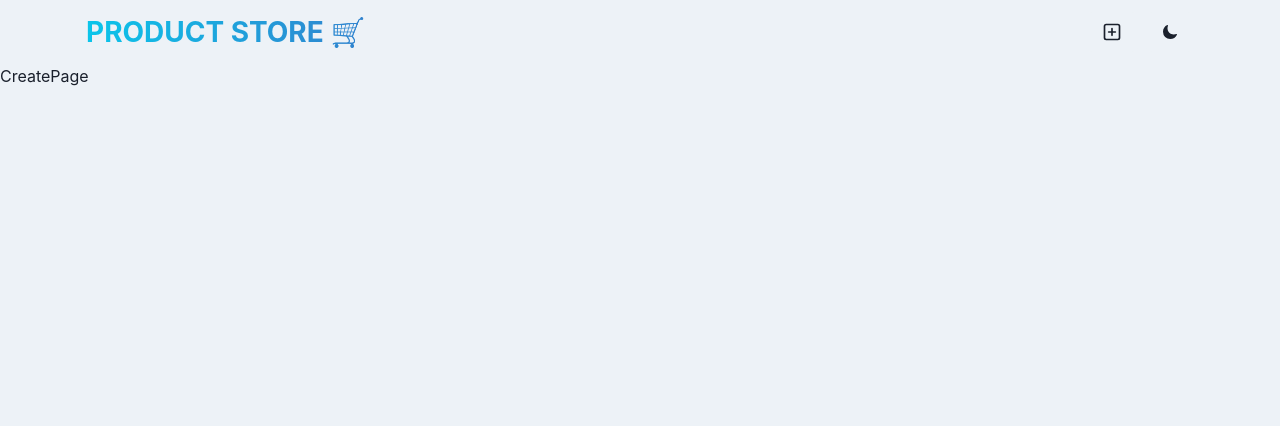
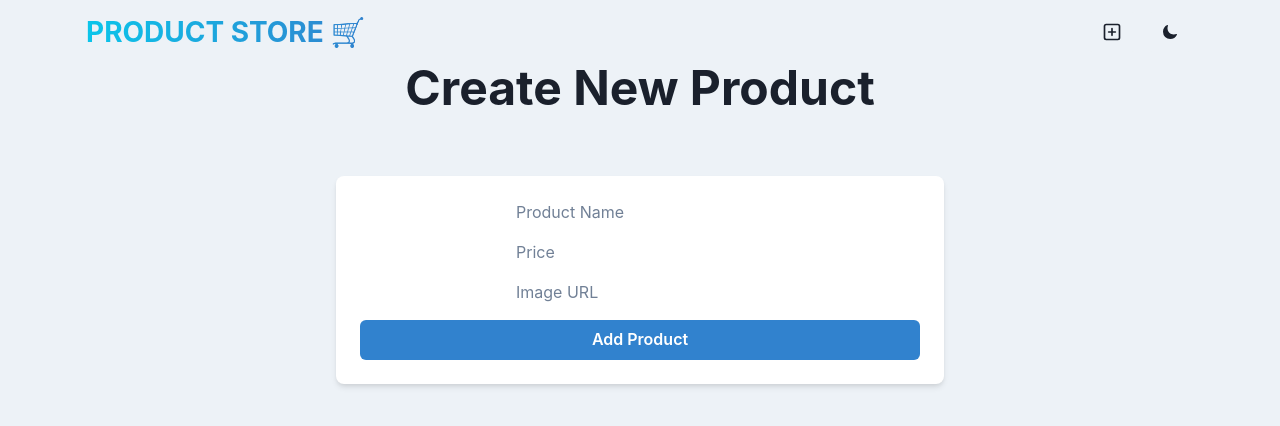
Before and after one commit to sush01/MERN_PROJECT, a React (Vite) app in the folder frontend/: page /create in a window 1280 px wide. Shown: the top 426 px of the page. Built offline with nearby package versions, Linux system fonts and the light colour scheme.

Commit message:
Product create page added

```diff
--- a/frontend/src/pages/CreatePage.jsx
+++ b/frontend/src/pages/CreatePage.jsx
@@ -1,9 +1,62 @@
-import React from 'react'
+import { Container, useColorModeValue,VStack, Box, Heading, Button} from '@chakra-ui/react';
+import React , { useState }from 'react';
 
 const CreatePage = () => {
+  const [newProduct, setNewProduct] = useState({
+    name: "",
+    price: "",
+    image: "",
+  });
+
+  const handleAddProduct = ()=> {
+    console.log(newProduct);
+  };
+
+
   return (
-    <div>CreatePage</div>
+    <Container maxW = {"container.sm"}>
+      <VStack spacing = {8}
+      >
+        <Heading as = {"h1"} size = {"2xl"} textAlign = {"center"} mb= {8}>
+          Create New Product
+        </Heading>
+
+        <Box w= {"full"} bg= {useColorModeValue ("white", "gray.800")}
+        p= {6} rounded= {"lg"} shadow= {"md"}
+        >
+          <VStack spacing= {4}>
+            <input
+            placeholder="Product Name"
+            name= "name"
+            value= {newProduct.name}
+            onChange= {(e) => setNewProduct ({...newProduct, name: e.target.value})}
+            />
+            <input
+            placeholder="Price"
+            name= "price"
+            type= "nymber"
+            value= {newProduct.price}
+            onChange= {(e) => setNewProduct ({...newProduct, price: e.target.value})}
+            />
+            <input
+            placeholder="Image URL"
+            name= "image"
+            value= {newProduct.image}
+            onChange= {(e) => setNewProduct ({...newProduct, image: e.target.value})}
+            />
+
+            <Button colorScheme= "blue" onClick= {handleAddProduct} w= "full" >
+              Add Product
+            </Button>
+          </VStack>
+
+
+
+
+        </Box>
+      </VStack>
+      </Container>
   )
-}
+};
 
 export default CreatePage
```
